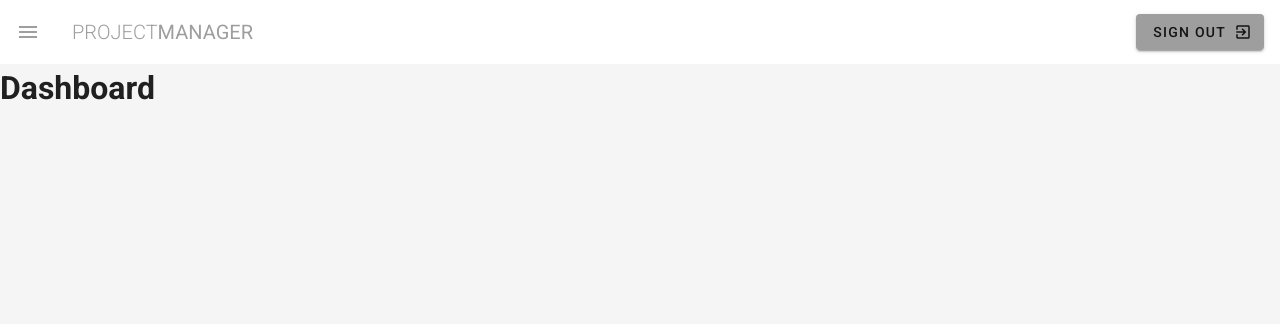
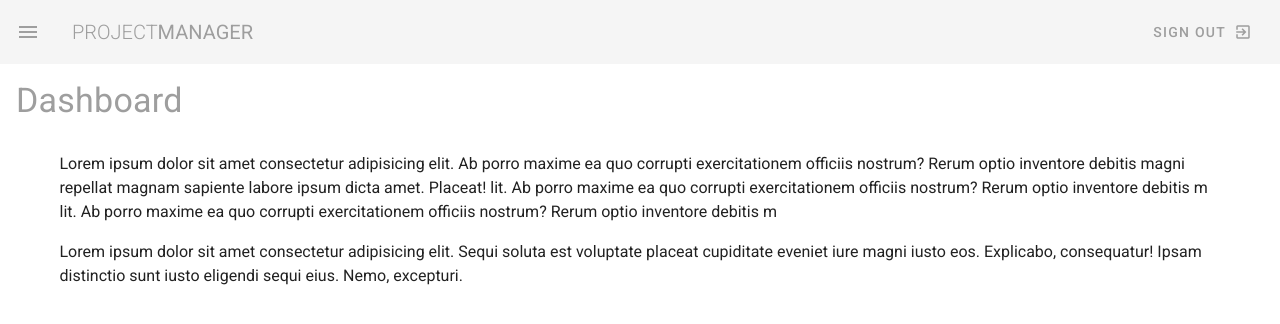
Before and after one commit to ovidiusf/project-manager, a Vue app: page / in a window 1280 px wide. Shown: the top 324 px of the page. Built offline with nearby package versions, Linux system fonts and the light colour scheme.

Commit message:
Add small improvements and fix some deprecated library comps

```diff
--- a/src/App.vue
+++ b/src/App.vue
@@ -1,9 +1,9 @@
 <template>
-  <v-app>
-    <v-content class="grey lighten-4">
-      <Navbar />
+  <v-app class="grey lighten-4">
+    <Navbar />
+    <v-main class="mt-4 mb-4 mx-4">
       <router-view></router-view>
-    </v-content>
+    </v-main>
   </v-app>
 </template>
 
--- a/src/components/Navbar.vue
+++ b/src/components/Navbar.vue
@@ -1,6 +1,6 @@
 <template>
   <nav>
-    <v-toolbar flat app>
+    <v-app-bar flat app>
       <v-app-bar-nav-icon
         class="grey--text"
         @click="drawer = !drawer"
@@ -10,15 +10,20 @@
         <span>Manager</span>
       </v-toolbar-title>
       <v-spacer></v-spacer>
-      <v-btn flat color="grey">
+      <v-btn text color="grey">
         <span>Sign Out</span>
         <v-icon right>exit_to_app</v-icon>
       </v-btn>
-    </v-toolbar>
+    </v-app-bar>
 
     <v-navigation-drawer v-model="drawer" app bottom class="primary" temporary>
       <v-list>
-        <v-list-item v-for="link in links" :key="link.text" router :to="link.route">
+        <v-list-item
+          v-for="link in links"
+          :key="link.text"
+          router
+          :to="link.route"
+        >
           <v-list-item-action>
             <v-icon class="white--text"> {{ link.icon }}</v-icon>
           </v-list-item-action>
--- a/src/views/Dashboard.vue
+++ b/src/views/Dashboard.vue
@@ -1,6 +1,22 @@
 <template>
   <div class="home">
-    <h1>Dashboard</h1>
+    <h1 class="text-h4 grey--text">Dashboard</h1>
+    <v-container class="my-5">
+      <p>
+        Lorem ipsum dolor sit amet consectetur adipisicing elit. Ab porro maxime
+        ea quo corrupti exercitationem officiis nostrum? Rerum optio inventore
+        debitis magni repellat magnam sapiente labore ipsum dicta amet. Placeat!
+        lit. Ab porro maxime ea quo corrupti exercitationem officiis nostrum?
+        Rerum optio inventore debitis m lit. Ab porro maxime ea quo corrupti
+        exercitationem officiis nostrum? Rerum optio inventore debitis m
+      </p>
+      <p>
+        Lorem ipsum dolor sit amet consectetur adipisicing elit. Sequi soluta
+        est voluptate placeat cupiditate eveniet iure magni iusto eos.
+        Explicabo, consequatur! Ipsam distinctio sunt iusto eligendi sequi eius.
+        Nemo, excepturi.
+      </p>
+    </v-container>
   </div>
 </template>
 
--- a/src/views/Projects.vue
+++ b/src/views/Projects.vue
@@ -1,5 +1,21 @@
 <template>
   <div class="projects">
-    <h1>Projects</h1>
+    <h1 class="text-h4 grey--text">Projects</h1>
+    <v-container class="my-5">
+      <p>
+        Lorem ipsum dolor sit amet consectetur adipisicing elit. Ab porro maxime
+        ea quo corrupti exercitationem officiis nostrum? Rerum optio inventore
+        debitis magni repellat magnam sapiente labore ipsum dicta amet. Placeat!
+        lit. Ab porro maxime ea quo corrupti exercitationem officiis nostrum?
+        Rerum optio inventore debitis m lit. Ab porro maxime ea quo corrupti
+        exercitationem officiis nostrum? Rerum optio inventore debitis m
+      </p>
+      <p>
+        Lorem ipsum dolor sit amet consectetur adipisicing elit. Sequi soluta
+        est voluptate placeat cupiditate eveniet iure magni iusto eos.
+        Explicabo, consequatur! Ipsam distinctio sunt iusto eligendi sequi eius.
+        Nemo, excepturi.
+      </p>
+    </v-container>
   </div>
 </template>
--- a/src/views/Team.vue
+++ b/src/views/Team.vue
@@ -1,6 +1,22 @@
 <template>
   <div class="Team">
-    <h1>Team</h1>
+    <h1 class="text-h4 grey--text">Team</h1>
+    <v-container class="my-5">
+      <p>
+        Lorem ipsum dolor sit amet consectetur adipisicing elit. Ab porro maxime
+        ea quo corrupti exercitationem officiis nostrum? Rerum optio inventore
+        debitis magni repellat magnam sapiente labore ipsum dicta amet. Placeat!
+        lit. Ab porro maxime ea quo corrupti exercitationem officiis nostrum?
+        Rerum optio inventore debitis m lit. Ab porro maxime ea quo corrupti
+        exercitationem officiis nostrum? Rerum optio inventore debitis m
+      </p>
+      <p>
+        Lorem ipsum dolor sit amet consectetur adipisicing elit. Sequi soluta
+        est voluptate placeat cupiditate eveniet iure magni iusto eos.
+        Explicabo, consequatur! Ipsam distinctio sunt iusto eligendi sequi eius.
+        Nemo, excepturi.
+      </p>
+    </v-container>
   </div>
 </template>
 
```
